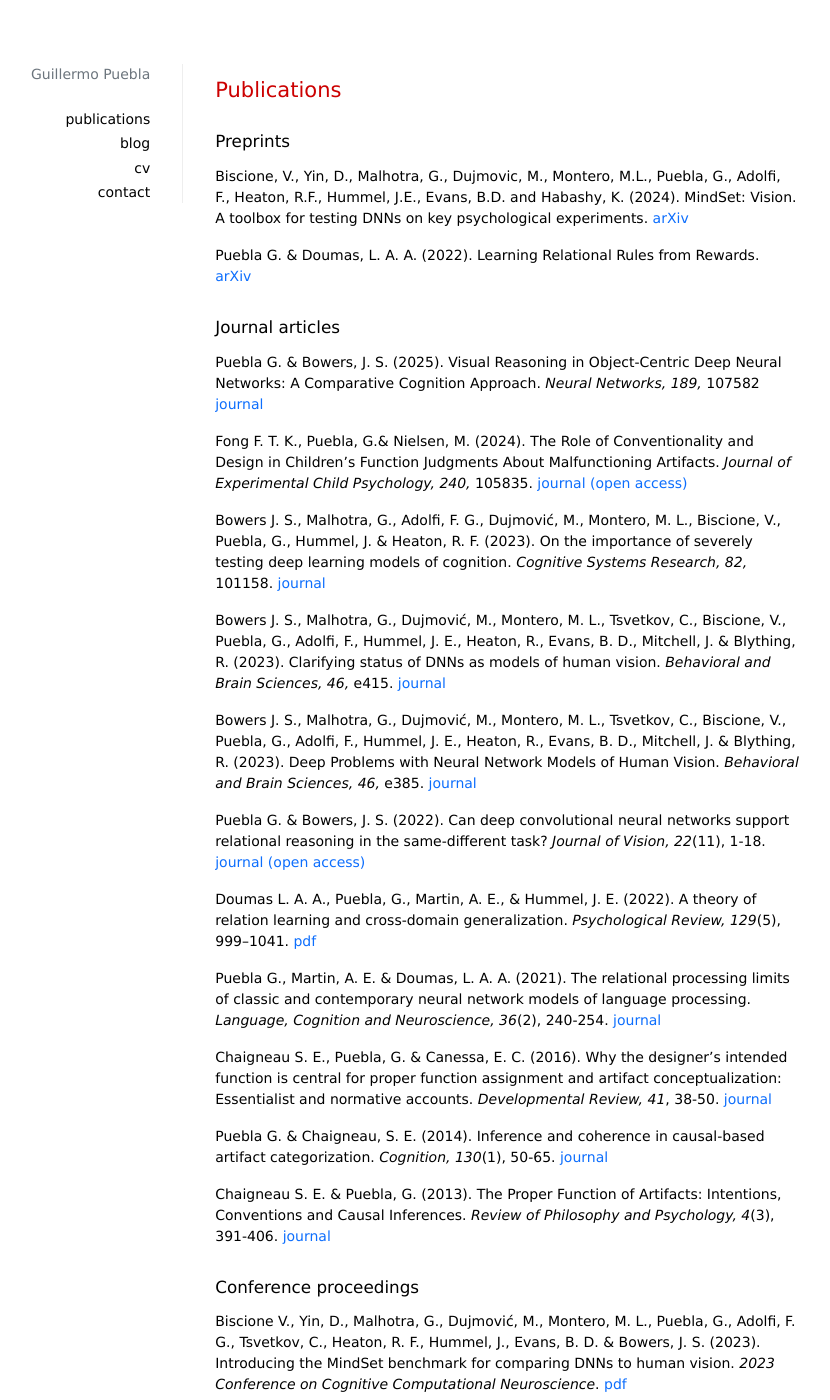
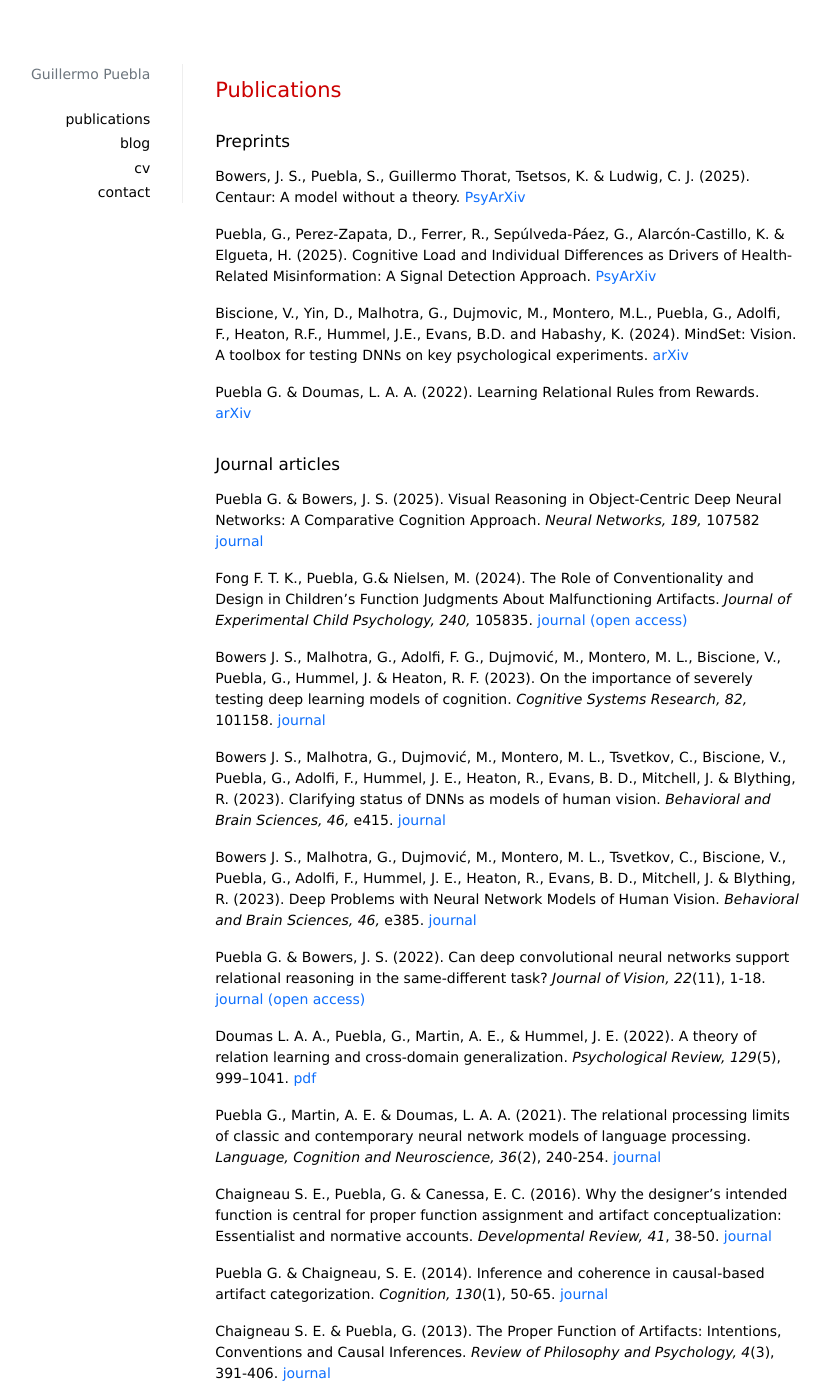
Before and after one commit to GuillermoPuebla/GuillermoPuebla, a Jekyll site: the page built from _pages/publications.md, in a window 1280 px wide and 1400 px high. Shown: the whole window, without its empty margins (33-863 px from the left). Built offline with Jekyll 4.4.1, drawn with Linux system fonts in a browser that asks for light colours; nearby versions of some CDN libraries; a style sheet for code colours, icons or effects is not loaded; some of the changed text lies outside the part shown.

Commit message:
Initial GitHub pages site with Jekyll

```diff
--- a/_pages/publications.md
+++ b/_pages/publications.md
@@ -5,6 +5,10 @@ layout: default
 <h1 style="color: #cc0000;">Publications</h1>
 
 ## Preprints
+
+Bowers, J. S., Puebla, S., Guillermo Thorat, Tsetsos, K. & Ludwig, C. J. (2025). Centaur: A model without a theory. [PsyArXiv](https://osf.io/preprints/psyarxiv/v9w37_v1)
+
+Puebla, G., Perez-Zapata, D., Ferrer, R., Sepúlveda-Páez, G., Alarcón-Castillo, K. & Elgueta, H. (2025). Cognitive Load and Individual Differences as Drivers of Health-Related Misinformation: A Signal Detection Approach. [PsyArXiv](https://osf.io/preprints/psyarxiv/yhk7e_v3)
 
 Biscione, V., Yin, D., Malhotra, G., Dujmovic, M., Montero, M.L., Puebla, G., Adolfi, F., Heaton, R.F., Hummel, J.E., Evans, B.D. and Habashy, K. (2024). MindSet: Vision. A toolbox for testing DNNs on key psychological experiments. [arXiv](https://arxiv.org/abs/2404.05290)
 
@@ -38,6 +42,8 @@ Chaigneau S. E. & Puebla, G. (2013). The Proper Function of Artifacts: Intention
 
 ## Conference proceedings
 
+Marchant, N., Puebla, G., Quillien, T. & Chaigneau, S. E. (2024). Rationally uncertain: investigating deviations from Explaining Away and Screening Off in causal reasoning. *Proceedings of the Annual Meeting of the Cognitive Science Society,* 46.[pdf](assets/pdf/CogSci_uncertain.pdf)
+
 Biscione V., Yin, D., Malhotra, G., Dujmović, M., Montero, M. L., Puebla, G., Adolfi, F. G., Tsvetkov, C., Heaton, R. F., Hummel, J., Evans, B. D. & Bowers, J. S. (2023). Introducing the MindSet benchmark for comparing DNNs to human vision. *2023 Conference on Cognitive Computational Neuroscience*. [pdf](assets/pdf/CCN_MindSet.pdf)
 
 
```
Also changed, not shown: Gemfile.lock, 1 other file.
